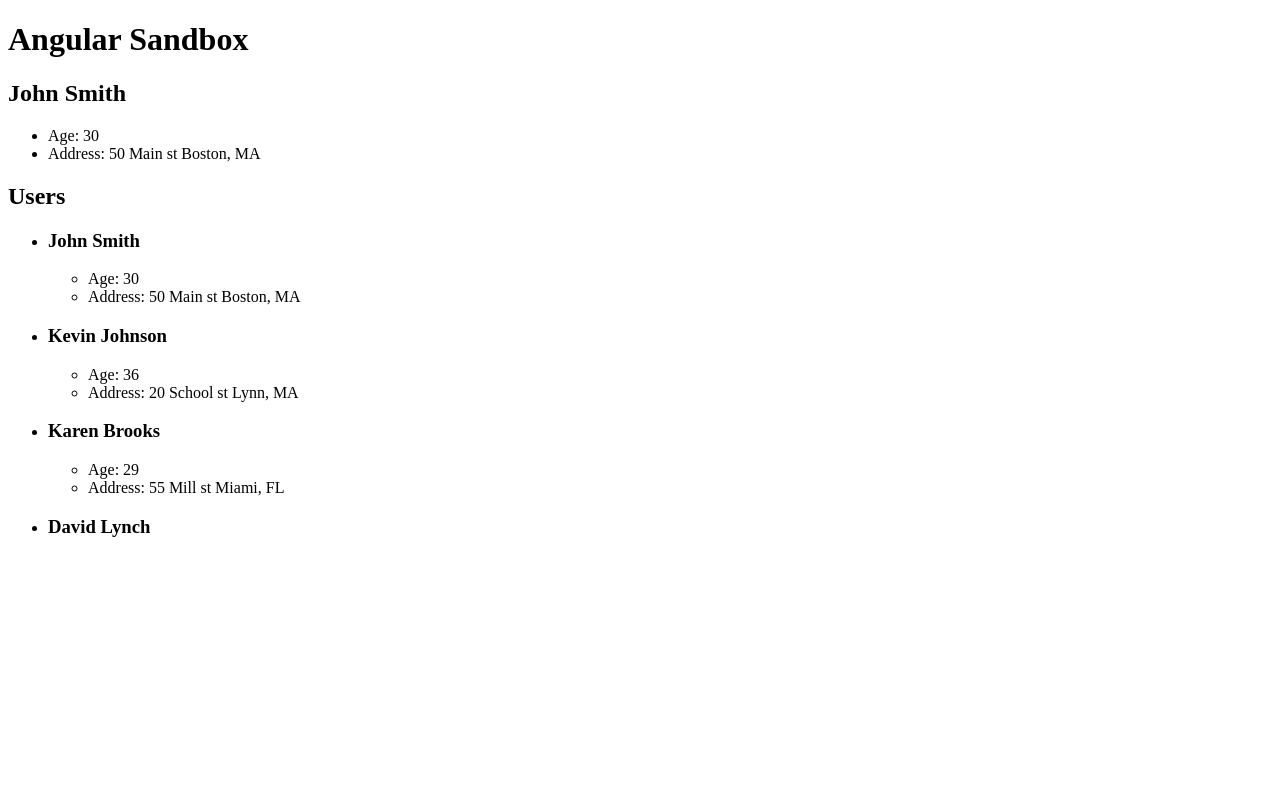
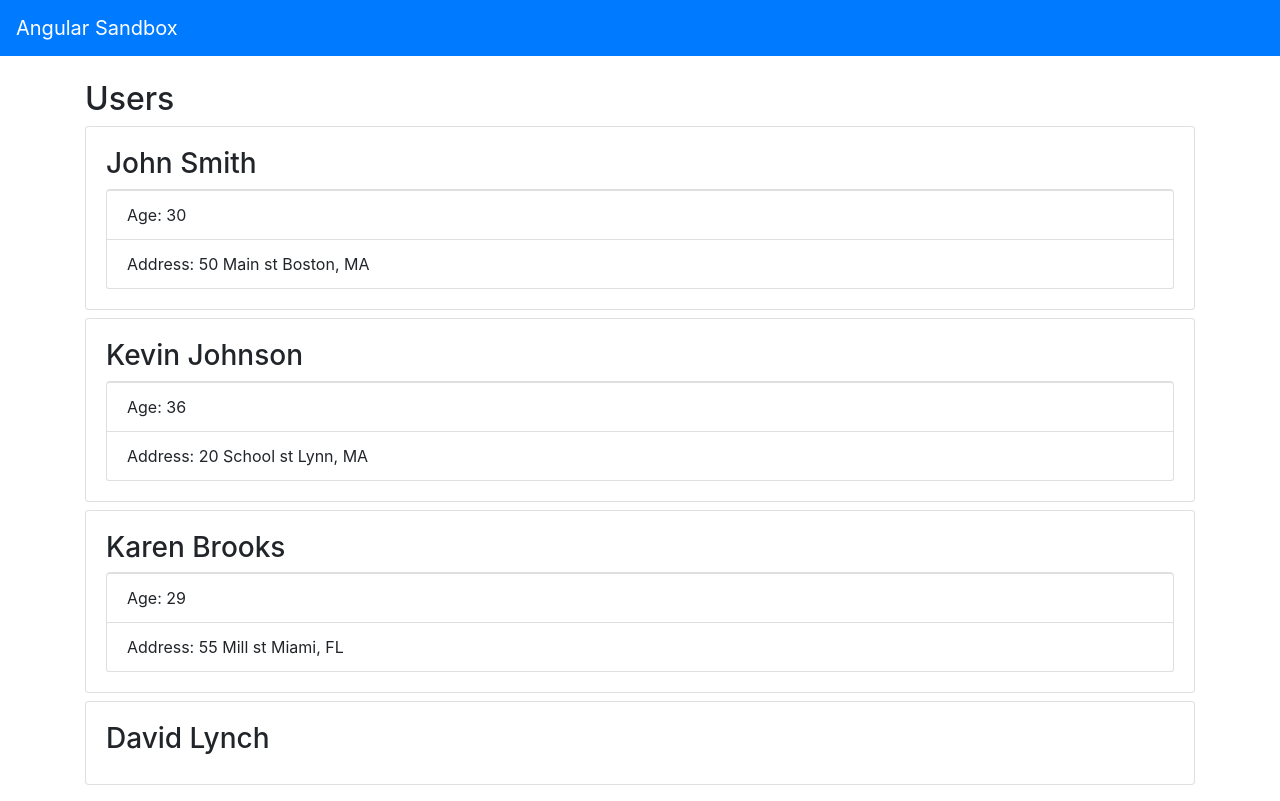
Before and after one commit to the-markussohn/ng-sandbox, an Angular app: page / in a window 1280 px wide. Built offline with nearby package versions, Linux system fonts and the light colour scheme.

Commit message:
bootstrap

```diff
--- a/angular.json
+++ b/angular.json
@@ -23,9 +23,14 @@
               "src/assets"
             ],
             "styles": [
-              "src/styles.css"
+              "src/styles.css",
+              "./node_modules/bootstrap/dist/css/bootstrap.css"
             ],
-            "scripts": []
+            "scripts": [
+              "./node_modules/jquery/dist/jquery.js",
+              "./node_modules/popper.js/dist/umd/popper.js",
+              "./node_modules/bootstrap/dist/js/bootstrap.js"
+            ]
           },
           "configurations": {
             "production": {
--- a/package.json
+++ b/package.json
@@ -20,7 +20,10 @@
     "@angular/platform-browser": "^6.1.0",
     "@angular/platform-browser-dynamic": "^6.1.0",
     "@angular/router": "^6.1.0",
+    "bootstrap": "4.0.0-beta.2",
     "core-js": "^2.5.4",
+    "jquery": "^3.3.1",
+    "popper.js": "^1.14.4",
     "rxjs": "^6.0.0",
     "zone.js": "~0.8.26"
   },
--- a/src/app/app.component.html
+++ b/src/app/app.component.html
@@ -1,3 +1,4 @@
-<h1>Angular Sandbox</h1>
-<app-user></app-user>
-<app-users></app-users>
+<app-navbar></app-navbar>
+<div class="container">
+  <app-users></app-users>
+</div>
--- a/src/app/app.module.ts
+++ b/src/app/app.module.ts
@@ -4,12 +4,14 @@
 import {AppComponent} from './app.component';
 import {UserComponent} from './components/user/user.component';
 import { UsersComponent } from './components/users/users.component';
+import { NavbarComponent } from './components/navbar/navbar.component';
 
 @NgModule({
   declarations: [
     AppComponent,
     UserComponent,
-    UsersComponent
+    UsersComponent,
+    NavbarComponent
   ],
   imports: [
     BrowserModule
--- /dev/null
+++ b/src/app/components/navbar/navbar.component.html
@@ -0,0 +1,3 @@
+<nav class="navbar navbar-dark bg-primary mb-4">
+  <a href="#" class="navbar-brand">Angular Sandbox</a>
+</nav>
--- /dev/null
+++ b/src/app/components/navbar/navbar.component.ts
@@ -0,0 +1,15 @@
+import { Component, OnInit } from '@angular/core';
+
+@Component({
+  selector: 'app-navbar',
+  templateUrl: './navbar.component.html',
+  styleUrls: ['./navbar.component.css']
+})
+export class NavbarComponent implements OnInit {
+
+  constructor() { }
+
+  ngOnInit() {
+  }
+
+}
--- a/src/app/components/users/users.component.html
+++ b/src/app/components/users/users.component.html
@@ -1,10 +1,10 @@
 <h2>Users</h2>
-<ul *ngIf="loaded && users?.length > 0">
-  <li *ngFor="let user of users">
+<ul class="list-unstyled" *ngIf="loaded && users?.length > 0">
+  <li class="card card-body mb-2" *ngFor="let user of users">
     <h3>{{user.firstName}} {{user.lastName}}</h3>
-    <ul *ngIf="showExtended && user.age && user.address">
-      <li>Age: {{user.age}}</li>
-      <li>Address: {{user.address.street}} {{user.address.city}}, {{user.address.state}}</li>
+    <ul class="list-group" *ngIf="showExtended && user.age && user.address">
+      <li class="list-group-item">Age: {{user.age}}</li>
+      <li class="list-group-item">Address: {{user.address.street}} {{user.address.city}}, {{user.address.state}}</li>
     </ul>
   </li>
 </ul>
```
Also changed, not shown: src/app/components/navbar/navbar.component.css (added), 1 other file (tests, documents, lock files or other folders).
